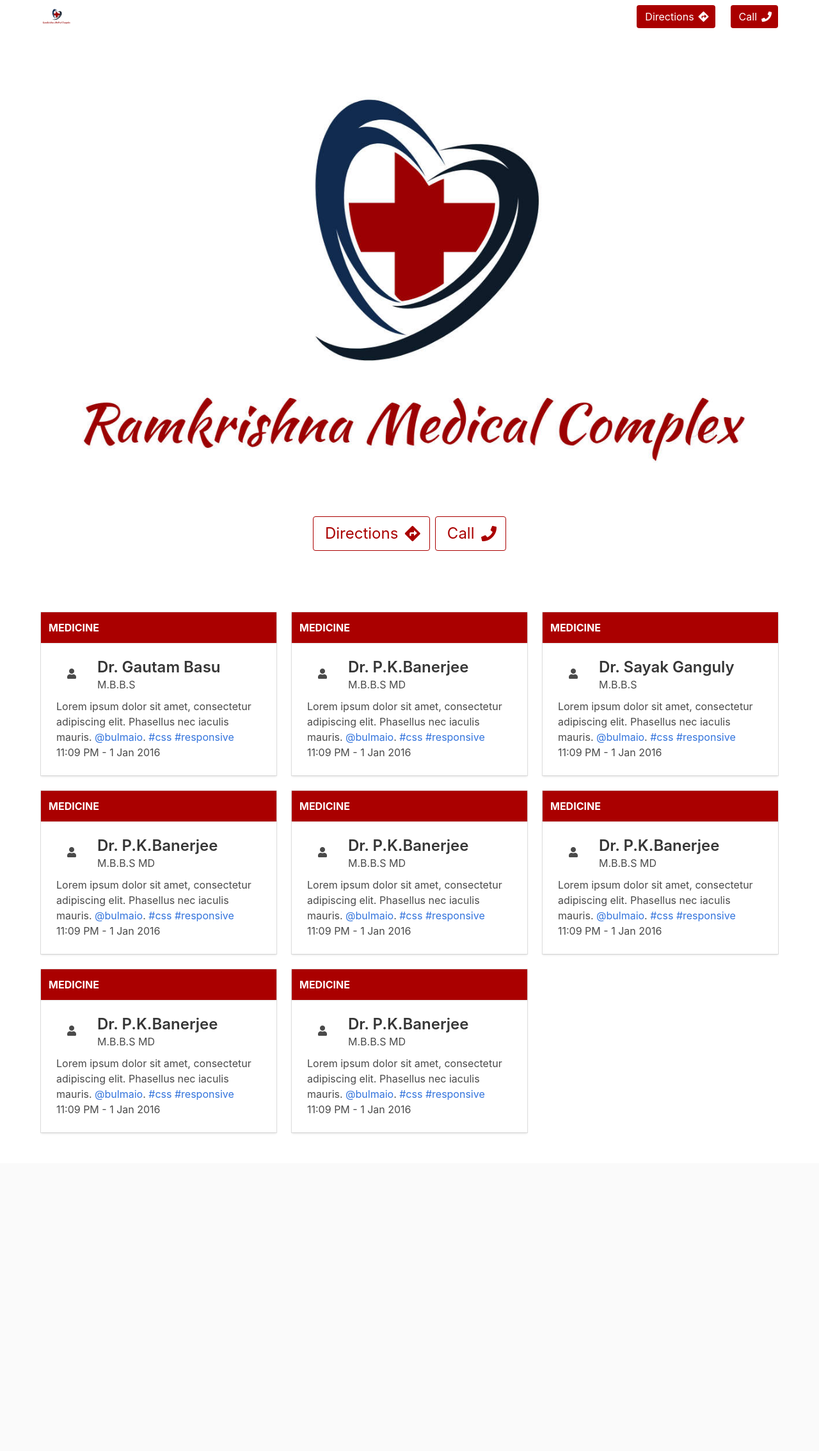
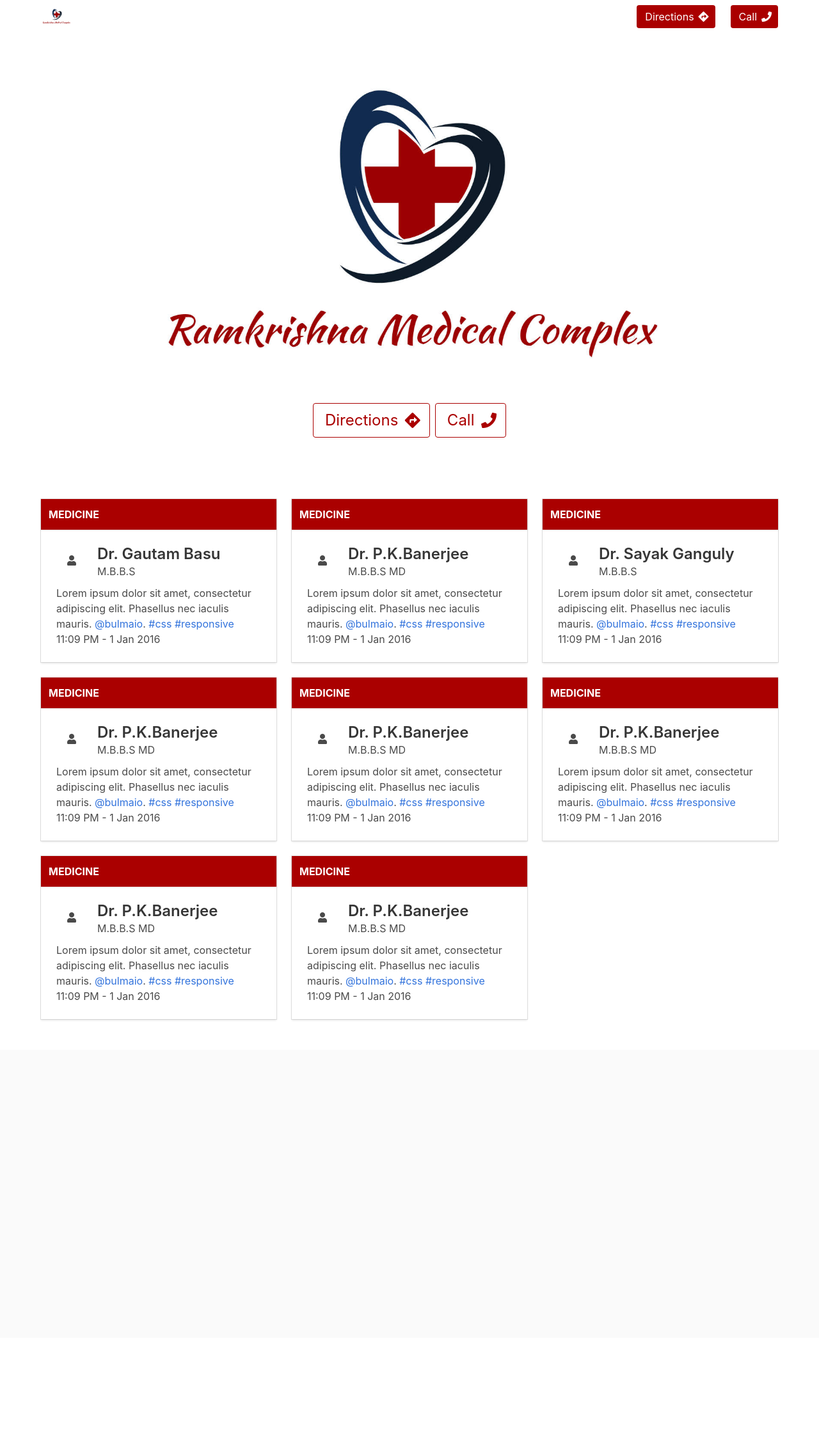
Before and after one commit to ramkrishnamedicalcomplex/ramkrishnamedicalcomplex.github.io, a Jekyll site: the page built from index.html, in a window 1280 px wide. Shown: the whole page at 64% size. Built offline with Jekyll 4.4.1, drawn with Linux system fonts in a browser that asks for light colours; nearby versions of some CDN libraries; after the commit the page ends 2091 px from its top, so only the background shows below that; grey boxes are pictures that could not be loaded.

Commit message:
Gmaps yml changes

```diff
--- a/_config.yml
+++ b/_config.yml
@@ -15,7 +15,7 @@
 baseurl: "" # the subpath of your site, e.g. /blog
 url: "http://ramkrishnamedicalcomplex.com" # the base hostname & protocol for your site
 phone: 7059702169
-
+google_maps: https://goo.gl/maps/Ps1HcxnjR9L2
 
 # Build settings
 markdown: kramdown
--- a/_includes/header.html
+++ b/_includes/header.html
@@ -21,7 +21,7 @@
               Examples
             </a> -->
             <span class="navbar-item">
-              <a href="https://goo.gl/maps/Ps1HcxnjR9L2" class="button is-primary">
+              <a href="{{ site.google_maps }}" class="button is-primary">
                 <span>Directions</span>
                 <span class="icon">
                   <i class="fa fa-directions"></i>
@@ -44,15 +44,15 @@
 
   <div class="hero-body">
     <div class="container has-text-centered">
-      <img src="/img/logo.jpeg" alt="{{site.title}}" class="title is-16by9">
+      <img src="/img/logo.jpeg" alt="{{site.title}}" class="title is-16by9" style="max-height: 500px">
       <div class="buttons are-large is-centered">
-        <a href="https://goo.gl/maps/Ps1HcxnjR9L2" class="button is-large is-primary is-outlined">
+        <a href="{{ site.google_maps }}" class="button is-large is-primary is-outlined">
           <span>Directions</span>
           <span class="icon">
             <i class="fa fa-directions"></i>
           </span>
         </a>
-        <a href="tel: {{ site.phone }}" class="button is-primary is-large is-outlined">
+        <a href="tel:{{ site.phone }}" class="button is-primary is-large is-outlined">
           <span>Call</span>
           <span class="icon">
             <i class="fa fa-phone"></i>
```
